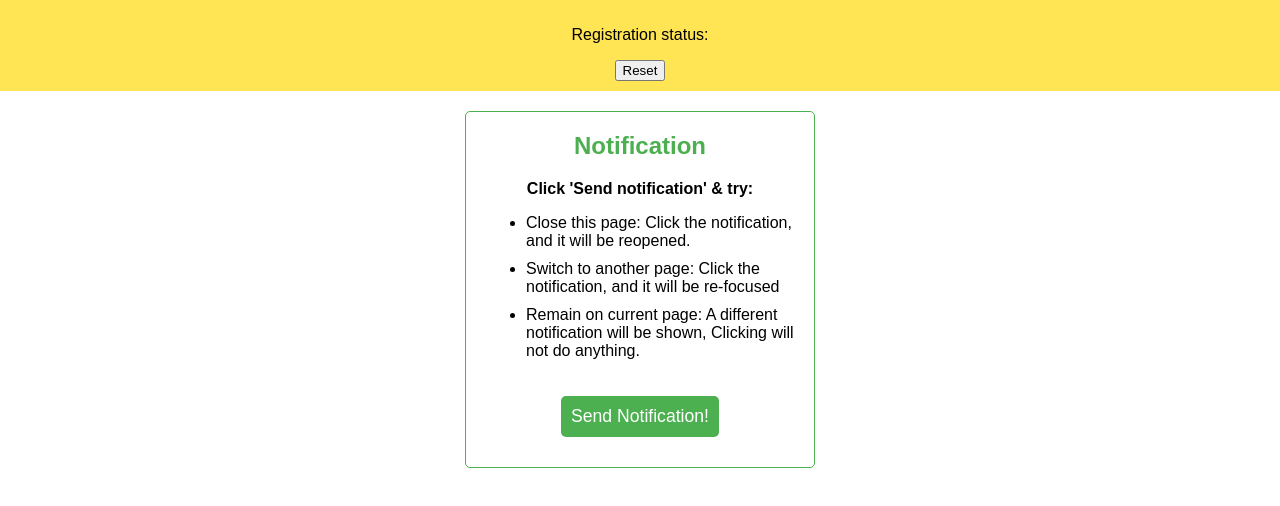
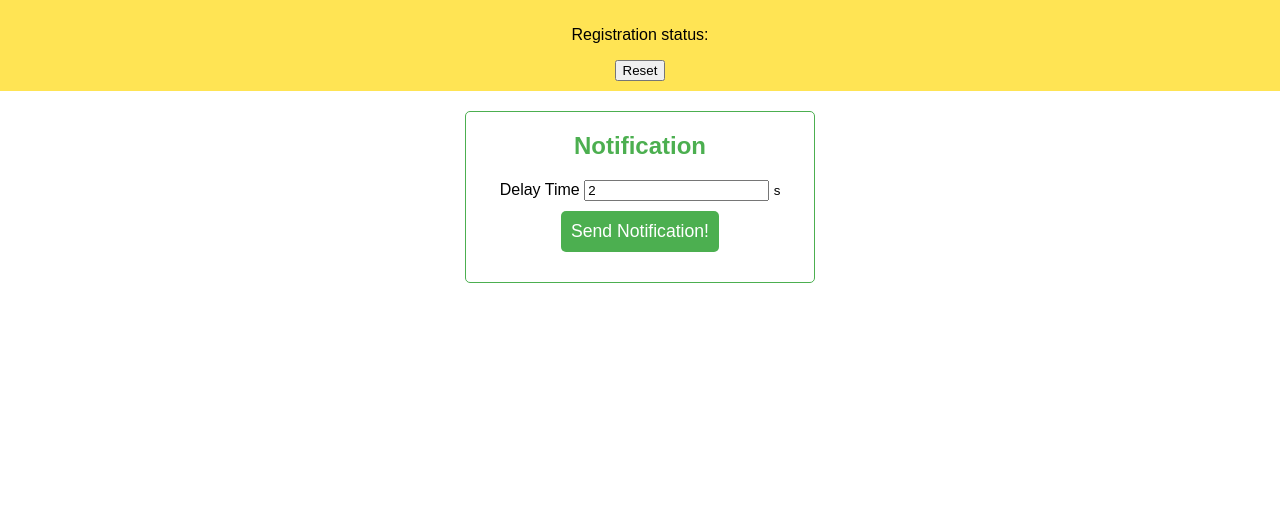
Before and after one commit to szaranger/szaranger.github.io, a website: page service-workers/08/04/index.html in a window 1280 px wide. Drawn offline with Linux system fonts and the light colour scheme.

Commit message:
Update index.html

```diff
--- a/service-workers/08/04/index.html
+++ b/service-workers/08/04/index.html
@@ -14,12 +14,7 @@
   <section id="notification-input">
     <form>
       <h1>Notification</h1>
-      <p><strong>Click 'Send notification' &amp; try:</strong></p>
-      <ul>
-        <li>Close this page: Click the notification, and it will be reopened.</li>
-        <li>Switch to another page: Click the notification, and it will be re-focused</li>
-        <li>Remain on current page: A different notification will be shown, Clicking will not do anything.</li>
-      </ul>
+      Delay Time&nbsp;<input id='notification-delay' type='number' value='2'></input> <small>s</small><br/>
     </form>
     <button id="send">Send Notification!</button>
   </section>
```
